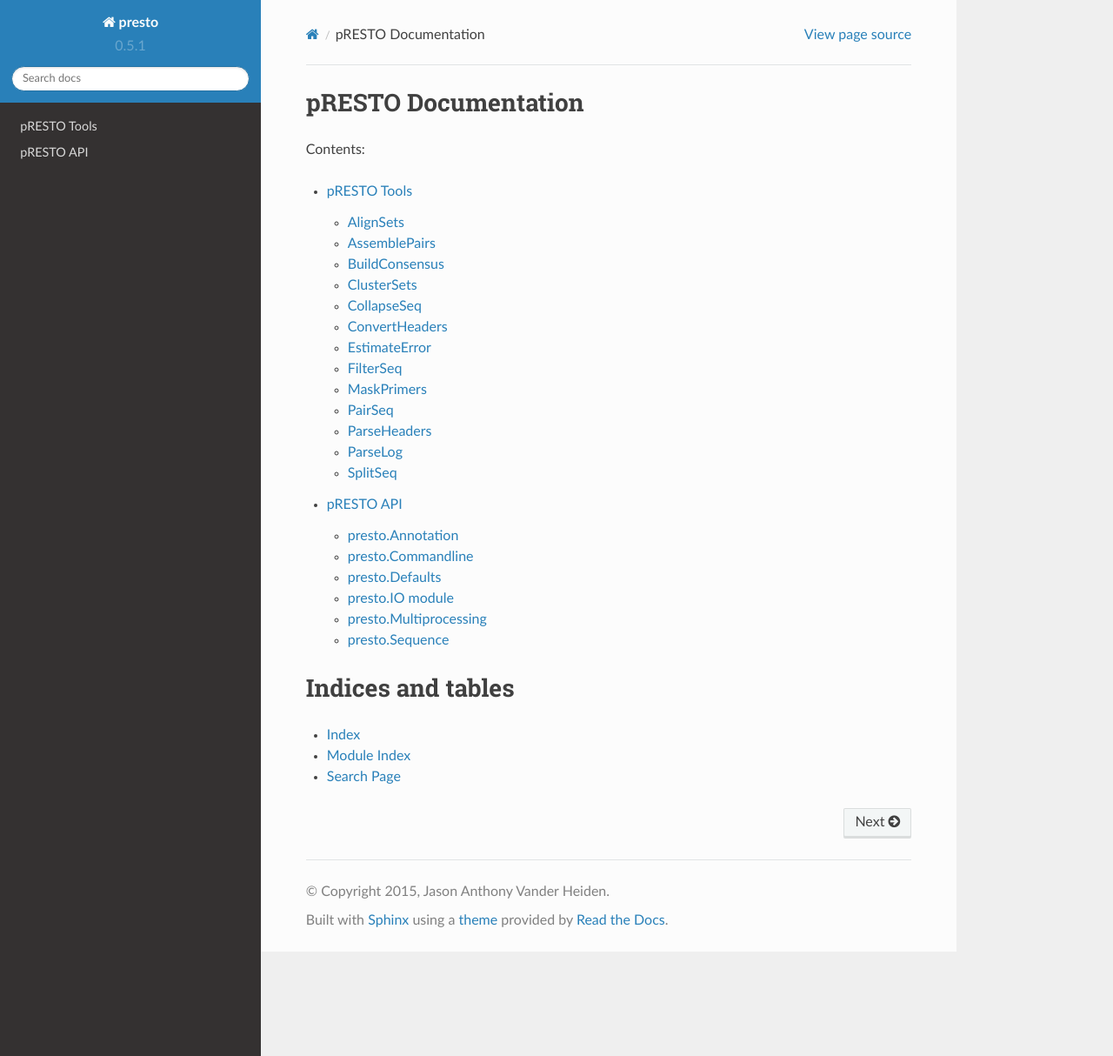
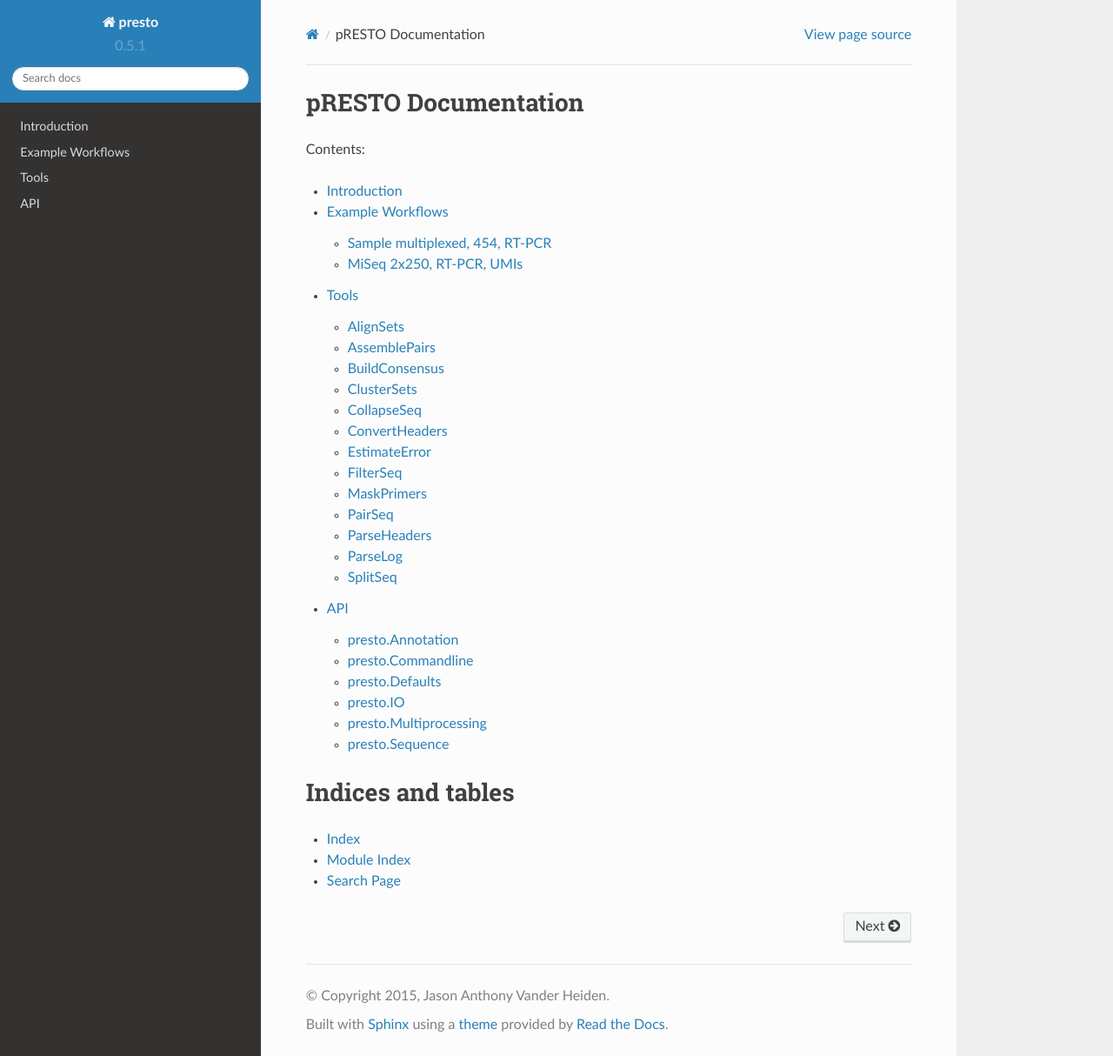
Before and after one commit to immcantation/presto, a Sphinx documentation site: the page built from docs/index.rst, in a window 1280 px wide and 1214 px high. Shown: the whole window at 87% size. Built offline with Sphinx 7.4.7 and the Read the Docs theme 2.0.0, drawn with Linux system fonts in a browser that asks for light colours; formulas are drawn with MathJax 3.

Commit message:
Added doc skeleton for workflows and introduction.

```diff
--- a/docs/commandline.rst
+++ b/docs/commandline.rst
@@ -1,4 +1,4 @@
-pRESTO Tools
+Tools
 ==============
 
 AlignSets
--- a/docs/index.rst
+++ b/docs/index.rst
@@ -8,6 +8,8 @@
 .. toctree::
    :maxdepth: 2
 
+   introduction
+   workflows/workflows
    commandline
    modules
 
--- /dev/null
+++ b/docs/workflows/454_workflow.rst
@@ -0,0 +1,8 @@
+Sample multiplexed, 454, RT-PCR
+===============================
+
+.. highlight:: bash
+
+.. code-block:: bash
+
+   PrestoPipelineV4.7_Generic454.sh
--- /dev/null
+++ b/docs/workflows/abvitro_v2_workflow.rst
@@ -0,0 +1,9 @@
+MiSeq 2x250, RT-PCR, UMIs
+=========================
+
+
+.. highlight:: bash
+
+.. code-block:: bash
+
+   PrestoPipelineV4.7_AbSeqV2.sh
```
Also changed, not shown: docs/introduction.rst (added, +16 -0 lines), docs/modules.rst (+48 -5 lines), docs/presto.rst (deleted, +0 -50 lines), docs/workflows/workflows.rst (added, +8 -0 lines).
